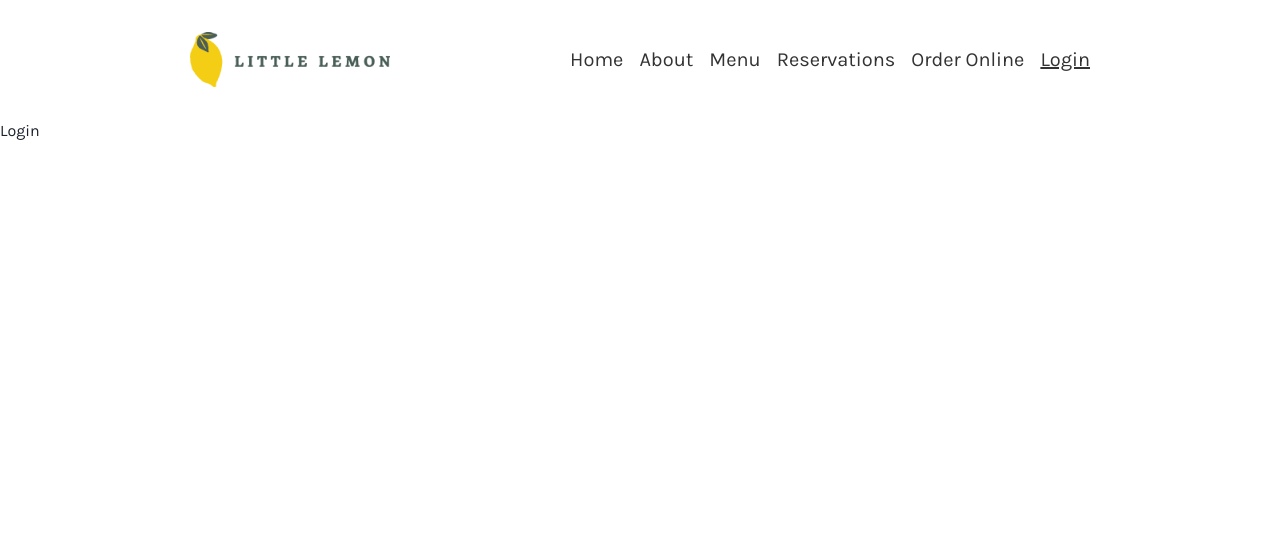
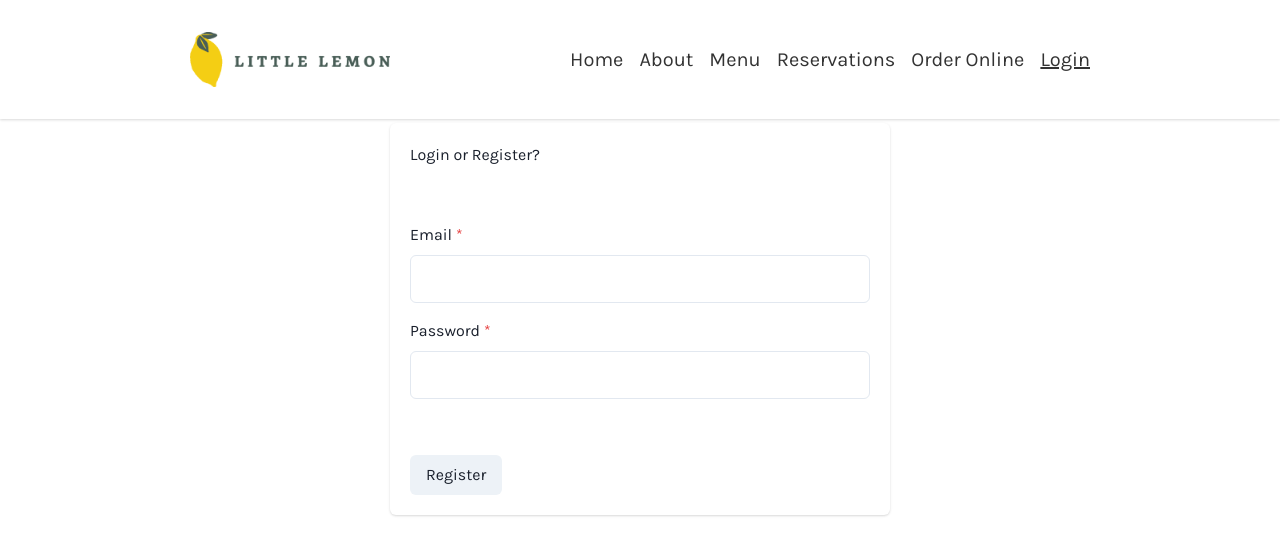
Before and after one commit to bannerett/little-lemon, a React (Create React App) app: page /login in a window 1280 px wide. Shown: the top 554 px of the page. Built offline with nearby package versions, Linux system fonts and the light colour scheme; a web font is replaced by a local one.

Commit message:
set up redux store (#14)
* update: set up basic redux store, slice and actions

- set up store
- set up auth slice
- set up basic LoginForm.tsx markup

* refactor(FormInput.tsx): add error message and aria attributes

```diff
--- a/package.json
+++ b/package.json
@@ -8,6 +8,7 @@
     "@emotion/styled": "^11.10.5",
     "@fontsource/karla": "^4.5.11",
     "@fontsource/markazi-text": "^4.5.12",
+    "@reduxjs/toolkit": "^1.9.1",
     "@testing-library/jest-dom": "^5.16.5",
     "@testing-library/react": "^13.4.0",
     "@testing-library/user-event": "^13.5.0",
@@ -22,6 +23,7 @@
     "react": "^18.2.0",
     "react-dom": "^18.2.0",
     "react-helmet-async": "^1.3.0",
+    "react-redux": "^8.0.5",
     "react-router-dom": "^6.7.0",
     "react-scripts": "5.0.1",
     "sort-by": "^1.2.0",
--- /dev/null
+++ b/src/components/FormInput.tsx
@@ -0,0 +1,25 @@
+import React from 'react';
+import { FormControl, FormErrorMessage, FormLabel, Input, InputProps } from '@chakra-ui/react';
+
+type FormInputProps = InputProps & { type?: string; label?: string; errorMessage?: string };
+
+function FormInput({ label, type, size, isRequired, isInvalid, errorMessage, ...props }: FormInputProps) {
+  return (
+    <FormControl
+      my={4}
+      isRequired={isRequired}
+      isInvalid={isInvalid}
+      aria-label={label}
+      aria-controls={props.id}
+      aria-invalid={isInvalid}
+      aria-required={isRequired}
+      aria-errormessage={errorMessage}
+    >
+      <FormLabel>{label}</FormLabel>
+      <Input type={type ?? 'text'} size={size ?? 'lg'} maxWidth="100%" {...props} />
+      <FormErrorMessage>{errorMessage}</FormErrorMessage>
+    </FormControl>
+  );
+}
+
+export default FormInput;
--- /dev/null
+++ b/src/components/LoginForm.tsx
@@ -0,0 +1,64 @@
+import { BaseSyntheticEvent, useCallback, useRef, useState } from 'react';
+import { useNavigate } from 'react-router-dom';
+import { useSelector } from 'react-redux';
+import { Button, Card, CardBody, CardFooter, CardHeader, useToast } from '@chakra-ui/react';
+import { useAppDispatch } from 'store/store';
+import { selectAuth, setAuth } from 'store/auth/authSlice';
+import FormInput from './FormInput';
+
+function LoginForm() {
+  const navigate = useNavigate();
+  const dispatch = useAppDispatch();
+  const toast = useToast();
+  const auth = useSelector(selectAuth);
+  const [email, setEmail] = useState('');
+  const [password, setPassword] = useState('');
+  const [loading, setLoading] = useState(false);
+
+  const timeoutRef = useRef<NodeJS.Timeout | null>(null);
+  const register = useCallback(() => {
+    if (timeoutRef.current) {
+      clearTimeout(timeoutRef.current);
+    }
+
+    setLoading(true);
+
+    timeoutRef.current = setTimeout(() => {
+      setLoading(false);
+      dispatch(setAuth({ id: Date.now().toString(), email, password }));
+      toast({
+        status: 'success',
+        title: 'Login Success',
+        description: 'Login Success',
+        onCloseComplete: () => {
+          navigate('/');
+        },
+      });
+    }, 2000);
+  }, [dispatch, email, navigate, password, toast]);
+
+  const handleChangeEmail = useCallback((e: BaseSyntheticEvent) => {
+    setEmail(e.target.value);
+  }, []);
+
+  const handleChangePassword = useCallback((e: BaseSyntheticEvent) => {
+    setPassword(e.target.value);
+  }, []);
+
+  return (
+    <Card as="form" w={['100%', 500]}>
+      <CardHeader>Login or Register?</CardHeader>
+      <CardBody>
+        <FormInput isRequired type="email" label="Email" value={email} onChange={handleChangeEmail} />
+        <FormInput isRequired type="password" label="Password" value={password} onChange={handleChangePassword} />
+      </CardBody>
+      <CardFooter>
+        <Button isDisabled={auth.user.id} isLoading={loading} onClick={register}>
+          Register
+        </Button>
+      </CardFooter>
+    </Card>
+  );
+}
+
+export default LoginForm;
--- a/src/components/Navbar/Navbar.tsx
+++ b/src/components/Navbar/Navbar.tsx
@@ -1,7 +1,9 @@
+import { useSelector } from 'react-redux';
 import { Box } from '@chakra-ui/react';
 import NavbarMD from 'components/Navbar/NavbarMD';
 import NavbarSM from 'components/Navbar/NavbarSM';
 import { HeaderLink } from 'types/HeaderLink';
+import { selectAuth } from 'store/auth/authSlice';
 
 const navLinks: HeaderLink[] = [
   { id: 'home', props: { to: '/', label: 'Home' } },
@@ -13,10 +15,11 @@ const navLinks: HeaderLink[] = [
 ];
 
 function Navbar() {
+  const { user } = useSelector(selectAuth);
   return (
-    <Box as="header" height="100%" py={[4, 4, 4, 8]} px={{ md: 8 }}>
-      <NavbarMD links={navLinks} />
-      <NavbarSM links={navLinks} />
+    <Box as="header" height="100%" py={[4, 4, 4, 8]} px={{ md: 8 }} shadow="base">
+      <NavbarMD links={navLinks} isAuthenticated={!!user.id} />
+      <NavbarSM links={navLinks} isAuthenticated={!!user.id} />
     </Box>
   );
 }
--- a/src/components/Navbar/NavbarMD.tsx
+++ b/src/components/Navbar/NavbarMD.tsx
@@ -1,10 +1,26 @@
 import NavLink from 'components/Navbar/NavLink';
-import { HStack, Image } from '@chakra-ui/react';
+import { Button, HStack, Image } from '@chakra-ui/react';
 import { HeaderLink } from 'types/HeaderLink';
 import brandLogo from 'assets/img/Asset 16@4x.png';
+import store from 'store/store';
+import { resetAuth } from 'store/auth/authSlice';
 
-const renderNavLinks = (links: HeaderLink[]) =>
-  links.map(({ id, props: { to, label } }) => (
+const renderNavLinks = (links: HeaderLink[], isAuthenticated: boolean) =>
+  links.map(({ id, props: { to, label } }) => {
+    if (isAuthenticated && id === 'login') {
+      return (
+        <Button
+          key={id}
+          onClick={() => {
+            store.dispatch(resetAuth());
+          }}
+        >
+          Logout
+        </Button>
+      );
+    }
+
+    return (
       <NavLink
         key={id}
         to={to}
@@ -16,13 +32,15 @@ const renderNavLinks = (links: HeaderLink[]) =>
       >
         {label}
       </NavLink>
-  ));
+    );
+  });
 
 interface NavbarMDProps {
   links: HeaderLink[];
+  isAuthenticated: boolean;
 }
 
-function NavbarMd({ links }: NavbarMDProps) {
+function NavbarMd({ links, isAuthenticated }: NavbarMDProps) {
   return (
     <HStack
       as="nav"
@@ -36,7 +54,7 @@ function NavbarMd({ links }: NavbarMDProps) {
         <Image src={brandLogo} />
       </NavLink>
 
-      <HStack spacing={{ md: 2, lg: 4 }}>{renderNavLinks(links)}</HStack>
+      <HStack spacing={{ md: 2, lg: 4 }}>{renderNavLinks(links, isAuthenticated)}</HStack>
     </HStack>
   );
 }
--- a/src/components/Navbar/NavbarSM.tsx
+++ b/src/components/Navbar/NavbarSM.tsx
@@ -3,24 +3,41 @@ import { List, ShoppingCart } from 'phosphor-react';
 import NavLink from 'components/Navbar/NavLink';
 import { HeaderLink } from 'types/HeaderLink';
 import brandLogo from 'assets/img/Asset 16@4x.png';
+import store from 'store/store';
+import { resetAuth } from 'store/auth/authSlice';
 
-const renderMenuLinks = (links: HeaderLink[]) =>
-  links.map(({ id, props: { label, to } }) => (
-    <MenuItem key={id} as={NavLink} to={to} id={`header-link-${id}`} mb={1}>
-      {label}
-    </MenuItem>
-  ));
+const renderMenuLinks = (links: HeaderLink[], isAuthenticated: boolean) =>
+  links.map(({ id, props: { label, to } }) => {
+    if (isAuthenticated && id === 'login') {
+      return (
+        <MenuItem
+          key={id}
+          onClick={() => {
+            store.dispatch(resetAuth());
+          }}
+        >
+          Logout
+        </MenuItem>
+      );
+    }
+    return (
+      <MenuItem key={id} as={NavLink} to={to} id={`header-link-${id}`} mb={1}>
+        {label}
+      </MenuItem>
+    );
+  });
 
 interface NavbarSMProps {
   links: HeaderLink[];
+  isAuthenticated: boolean;
 }
 
-function NavbarSm({ links }: NavbarSMProps) {
+function NavbarSm({ links, isAuthenticated }: NavbarSMProps) {
   return (
     <Flex as="nav" display={['flex', 'none']} direction="row" justifyContent="space-between" alignItems="center" px={2}>
       <Menu>
         <MenuButton as={IconButton} aria-label="Menu" icon={<List size={32} />} variant="link" />
-        <MenuList>{renderMenuLinks(links)}</MenuList>
+        <MenuList>{renderMenuLinks(links, isAuthenticated)}</MenuList>
       </Menu>
 
       <NavLink to="/">
--- a/src/pages/Login.tsx
+++ b/src/pages/Login.tsx
@@ -1,7 +1,12 @@
-import { Box } from '@chakra-ui/react';
+import { Flex } from '@chakra-ui/react';
+import LoginForm from 'components/LoginForm';
 
 function Login() {
-  return <Box>Login</Box>;
+  return (
+    <Flex maxW={900} h="50vh" alignItems="center" justifyContent="center" mx="auto">
+      <LoginForm />
+    </Flex>
+  );
 }
 
 export default Login;
--- a/src/router/Root.tsx
+++ b/src/router/Root.tsx
@@ -1,12 +1,24 @@
 import { Outlet } from 'react-router-dom';
 import { Container } from '@chakra-ui/react';
 import Navbar from 'components/Navbar/Navbar';
+import { useEffect } from 'react';
+import { useAppDispatch } from 'store/store';
+import { setAuth } from 'store/auth/authSlice';
 
 function Root() {
+  const dispatch = useAppDispatch();
+
+  useEffect(() => {
+    const user = localStorage.getItem('user');
+
+    if (user && JSON.parse(user)?.id) {
+      dispatch(setAuth(JSON.parse(user)));
+    }
+  }, [dispatch]);
+
   return (
     <Container maxW={1440} px={0}>
       <Navbar />
-
       <Outlet />
     </Container>
   );
--- /dev/null
+++ b/src/store/auth/authSlice.ts
@@ -0,0 +1,44 @@
+import { createSlice, PayloadAction } from '@reduxjs/toolkit';
+import { RootState } from 'store/store';
+
+interface User {
+  id: null | string;
+  email: null | string;
+  password: null | string;
+}
+
+interface AuthState {
+  user: User | null;
+}
+
+const userAuth = localStorage.getItem('userAuth');
+
+const initialUserState = { id: null, email: null, password: null };
+const initialState = () => (userAuth && JSON.parse(userAuth)?.id ? JSON.parse(userAuth) : { user: initialUserState });
+
+const authSlice = createSlice({
+  name: 'auth',
+  initialState: initialState(),
+  reducers: {
+    setAuth: (state: AuthState, { payload }: PayloadAction<User | null>) => {
+      if (payload?.id) {
+        localStorage.setItem('user', JSON.stringify(payload));
+        state.user = payload;
+      } else {
+        state.user = initialUserState;
+      }
+    },
+    resetAuth: state => {
+      localStorage.removeItem('user');
+      state.user = initialUserState;
+    },
+  },
+});
+
+export const selectAuth = (state: RootState) => {
+  return state.auth;
+};
+
+export const { setAuth, resetAuth } = authSlice.actions;
+
+export default authSlice.reducer;
--- /dev/null
+++ b/src/store/store.ts
@@ -0,0 +1,14 @@
+import { combineReducers, configureStore } from '@reduxjs/toolkit';
+import { useDispatch } from 'react-redux';
+import auth from 'store/auth/authSlice';
+
+const store = configureStore({
+  reducer: combineReducers({ auth }),
+  middleware: getDefaultMiddleware => getDefaultMiddleware(),
+});
+
+export type RootState = ReturnType<typeof store.getState>;
+export type AppDispatch = typeof store.dispatch;
+export const useAppDispatch: () => AppDispatch = useDispatch;
+
+export default store;
```
Also changed, not shown: src/App.tsx (+9 -5 lines), 1 other file (tests, documents, lock files or other folders). Lines whose indentation alone changed are shown as unchanged.
